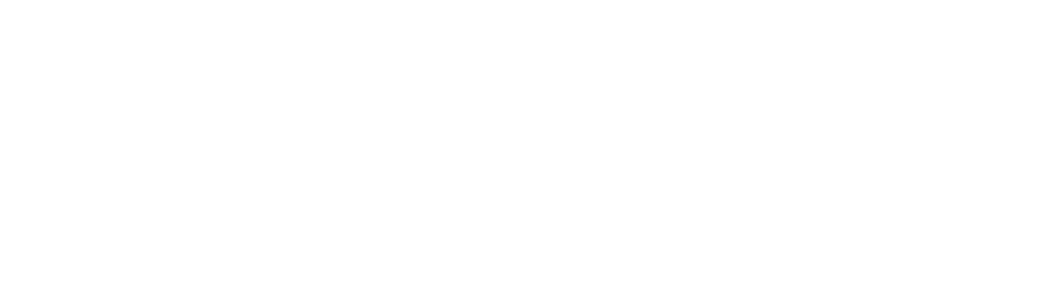
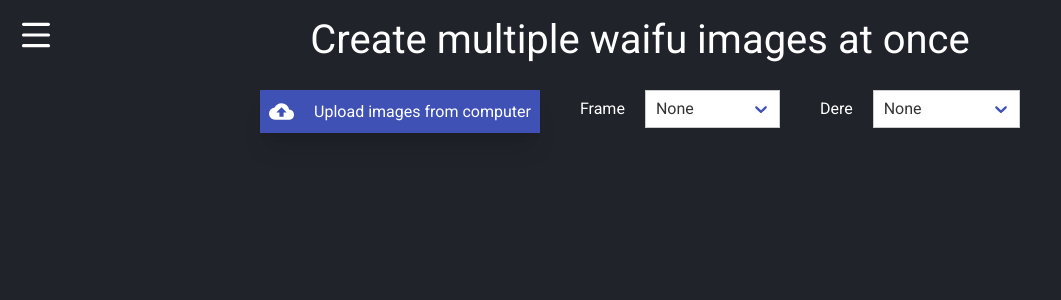
Before and after one commit to wookashart/image-corpper, a Next.js app: page /multiple in a window 1280 px wide. Before the commit this address had no page. Shown: the top 300 px of the page, without its empty margins (0-1061 px from the left). Built offline with nearby package versions, Linux system fonts and the light colour scheme.

Commit message:
feat: multi images navigation

```diff
--- /dev/null
+++ b/app/multiple/page.tsx
@@ -0,0 +1,12 @@
+import * as React from 'react';
+
+import MultipleImagesCropper from '@/organisms/MultipleImagesCropper/MultipleImagesCropper';
+
+export default function Page() {
+  return (
+    <>
+      <h1 className="text-center m-5">Create multiple waifu images at once</h1>
+      <MultipleImagesCropper />
+    </>
+  );
+}
--- a/components/atoms/DropdownSelect/DropdownSelect.d.ts
+++ b/components/atoms/DropdownSelect/DropdownSelect.d.ts
@@ -2,6 +2,7 @@ export interface IDropdownSelect {
   label: string;
   value: IOption;
   options: IOption[];
+  inline?: boolean;
   handleChange: (value: Ioption) => void;
 }
 
--- a/components/atoms/DropdownSelect/DropdownSelect.tsx
+++ b/components/atoms/DropdownSelect/DropdownSelect.tsx
@@ -9,11 +9,14 @@ const DropdownSelect: FC<IDropdownSelect> = ({
   label,
   options,
   value,
+  inline = false,
   handleChange,
 }) => {
   return (
-    <div className="flex gap-2 items-center">
-      <label className="text-text-default min-w-[50px]">{label}</label>
+    <div className={`flex items-center ${!inline ? 'gap-2' : 'gap-5'}`}>
+      <label className={`text-text-default ${!inline && 'min-w-[50px]'}`}>
+        {label}
+      </label>
       <Select
         value={value}
         options={options}
--- /dev/null
+++ b/components/molecules/MultiImagesNav/MultiImagesNav.tsx
@@ -0,0 +1,42 @@
+'use client';
+
+import { FC } from 'react';
+
+import DropdownSelect from '@/atoms/DropdownSelect/DropdownSelect';
+import FileInput from '@/atoms/FileInput/FileInput';
+import { dereOptions, frameOptions } from '@/lib/helpers';
+import { IMultiImagesNav } from '@/molecules/MultiImagesNav/MultiImagesNav.d';
+
+const MultiImagesNav: FC<IMultiImagesNav> = ({
+  dere,
+  frame,
+  handleSelectFiles,
+  handleSelectDere,
+  handleSelectFrame,
+}) => {
+  return (
+    <div className="container mx-auto mt-[10px] md:mt-[30px] flex gap-3 md:gap-10 justify-center flex-wrap">
+      <FileInput multiple handleChange={handleSelectFiles} />
+      <div className="min-w-[200px]">
+        <DropdownSelect
+          inline
+          label="Frame"
+          value={frame}
+          options={frameOptions}
+          handleChange={handleSelectFrame}
+        />
+      </div>
+      <div className="min-w-[200px]">
+        <DropdownSelect
+          inline
+          label="Dere"
+          value={dere}
+          options={dereOptions}
+          handleChange={handleSelectDere}
+        />
+      </div>
+    </div>
+  );
+};
+
+export default MultiImagesNav;
--- /dev/null
+++ b/components/organisms/MultipleImagesCropper/MultipleImagesCropper.d.ts
@@ -0,0 +1 @@
+export interface IMultipleImagesCropper {}
--- /dev/null
+++ b/components/organisms/MultipleImagesCropper/MultipleImagesCropper.tsx
@@ -0,0 +1,40 @@
+'use client';
+
+import { ChangeEvent, FC, useState } from 'react';
+
+import { IOption } from '@/atoms/DropdownSelect/DropdownSelect.d';
+import { dereOptions, frameOptions } from '@/lib/helpers';
+import MultiImagesNav from '@/molecules/MultiImagesNav/MultiImagesNav';
+import { IMultipleImagesCropper } from '@/organisms/MultipleImagesCropper/MultipleImagesCropper.d';
+
+const MultipleImagesCropper: FC<IMultipleImagesCropper> = () => {
+  const [imagesSrc, setImagesSrc] = useState<string[]>([]);
+  const [frame, setFrame] = useState<IOption>(frameOptions[0]);
+  const [dere, setDere] = useState<IOption>(dereOptions[0]);
+
+  const handleSelectFiles = (e: ChangeEvent<HTMLInputElement>) => {
+    if (e.target.files && e.target.files.length > 0) {
+      Array.from(e.target.files).forEach(file => {
+        const reader = new FileReader();
+        reader.addEventListener('load', () =>
+          setImagesSrc(oldState => [...oldState, reader.result] as string[]),
+        );
+        reader.readAsDataURL(file);
+      });
+    }
+  };
+
+  return (
+    <div>
+      <MultiImagesNav
+        frame={frame}
+        dere={dere}
+        handleSelectFiles={handleSelectFiles}
+        handleSelectFrame={setFrame}
+        handleSelectDere={setDere}
+      />
+    </div>
+  );
+};
+
+export default MultipleImagesCropper;
--- a/components/organisms/Navigation/Navigation.tsx
+++ b/components/organisms/Navigation/Navigation.tsx
@@ -62,10 +62,10 @@ const Navigation = () => {
               One image
             </Link>
             <Link
-              href="/many"
+              href="/multiple"
               className="text-left text-2xl transition-all duration-300 ease-in-out hover:text-text-default-hover"
             >
-              Many images
+              Multiple images
             </Link>
           </nav>
         </button>
--- a/components/organisms/OneImageCropper/OneImageCropper.tsx
+++ b/components/organisms/OneImageCropper/OneImageCropper.tsx
@@ -14,6 +14,7 @@ import FileInput from '@/atoms/FileInput/FileInput';
 import IconDownload from '@/atoms/Icons/IconDownload';
 import IconReset from '@/atoms/Icons/IconReset';
 import getCroppedImg from '@/lib/cropper';
+import { dereOptions, frameOptions } from '@/lib/helpers';
 import ImageCropper from '@/molecules/ImageCropper/ImageCropper';
 import { IOneImageCropper } from '@/organisms/OneImageCropper/OneImageCropper.d';
 
@@ -22,11 +23,8 @@ const OneImageCropper: FC<IOneImageCropper> = () => {
   const [croppedAreaPixels, setCroppedAreaPixels] = useState<Area | null>(null);
   const [zoom, setZoom] = useState<number>(1);
   const [rotation, setRotation] = useState<number>(0);
-  const [frame, setFrame] = useState<IOption>({
-    label: 'None',
-    value: 'none',
-  });
-  const [dere, setDere] = useState<IOption>({ label: 'None', value: 'none' });
+  const [frame, setFrame] = useState<IOption>(frameOptions[0]);
+  const [dere, setDere] = useState<IOption>(dereOptions[0]);
   const [frameStats, setFrameStats] = useState<boolean>(false);
 
   const handleSelectFile = (e: ChangeEvent<HTMLInputElement>) => {
@@ -121,36 +119,13 @@ const OneImageCropper: FC<IOneImageCropper> = () => {
             label="Frame"
             value={frame}
             handleChange={(value: IOption) => setFrame(value)}
-            options={[
-              { value: 'none', label: 'None' },
-              { value: 'E', label: 'E' },
-              { value: 'D', label: 'D' },
-              { value: 'C', label: 'C' },
-              { value: 'B', label: 'B' },
-              { value: 'A', label: 'A' },
-              { value: 'S', label: 'S' },
-              { value: 'SS', label: 'SS' },
-              { value: 'SSS', label: 'SSS' },
-            ]}
+            options={frameOptions}
           />
           <DropdownSelect
             label="Dere"
             value={dere}
             handleChange={(value: IOption) => setDere(value)}
-            options={[
-              { value: 'none', label: 'None' },
-              { value: 'Bodere', label: 'Bodere' },
-              { value: 'Dandere', label: 'Dandere' },
-              { value: 'Deredere', label: 'Deredere' },
-              { value: 'Kamidere', label: 'Kamidere' },
-              { value: 'Kuudere', label: 'Kuudere' },
-              { value: 'Mayadere', label: 'Mayadere' },
-              { value: 'Tsundere', label: 'Tsundere' },
-              { value: 'Yandere', label: 'Yandere' },
-              { value: 'Raito', label: 'Raito' },
-              { value: 'Yami', label: 'Yami' },
-              { value: 'Yato', label: 'Yato' },
-            ]}
+            options={dereOptions}
           />
           <Checkbox
             id="frame-stats"
--- a/lib/helpers.ts
+++ b/lib/helpers.ts
@@ -0,0 +1,26 @@
+export const frameOptions = [
+  { value: 'none', label: 'None' },
+  { value: 'E', label: 'E' },
+  { value: 'D', label: 'D' },
+  { value: 'C', label: 'C' },
+  { value: 'B', label: 'B' },
+  { value: 'A', label: 'A' },
+  { value: 'S', label: 'S' },
+  { value: 'SS', label: 'SS' },
+  { value: 'SSS', label: 'SSS' },
+]
+
+export const dereOptions = [
+  { value: 'none', label: 'None' },
+  { value: 'Bodere', label: 'Bodere' },
+  { value: 'Dandere', label: 'Dandere' },
+  { value: 'Deredere', label: 'Deredere' },
+  { value: 'Kamidere', label: 'Kamidere' },
+  { value: 'Kuudere', label: 'Kuudere' },
+  { value: 'Mayadere', label: 'Mayadere' },
+  { value: 'Tsundere', label: 'Tsundere' },
+  { value: 'Yandere', label: 'Yandere' },
+  { value: 'Raito', label: 'Raito' },
+  { value: 'Yami', label: 'Yami' },
+  { value: 'Yato', label: 'Yato' },
+]
```
Also changed, not shown: components/molecules/MultiImagesNav/MultiImagesNav.d.ts (added, +9 -0 lines).
